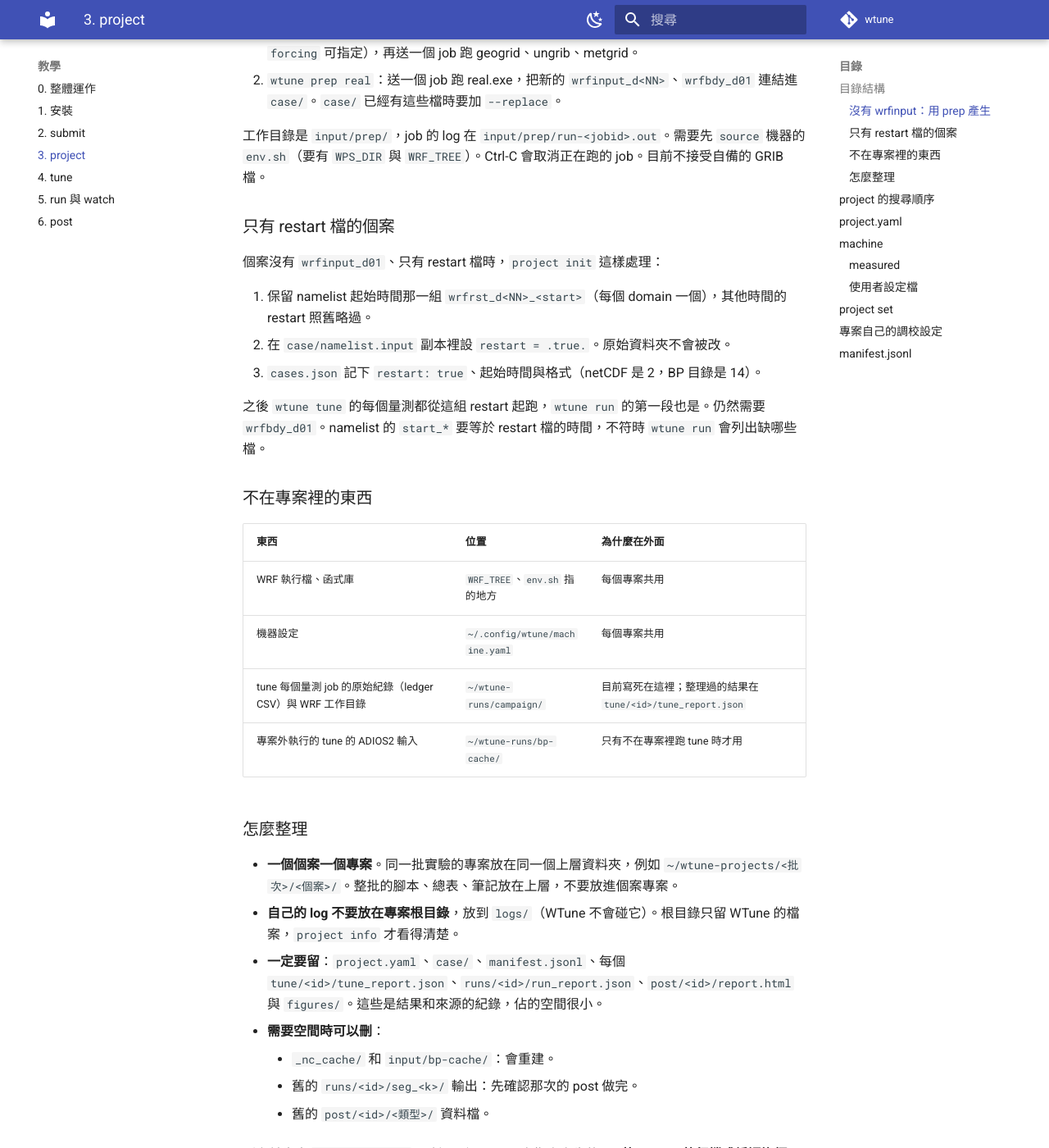
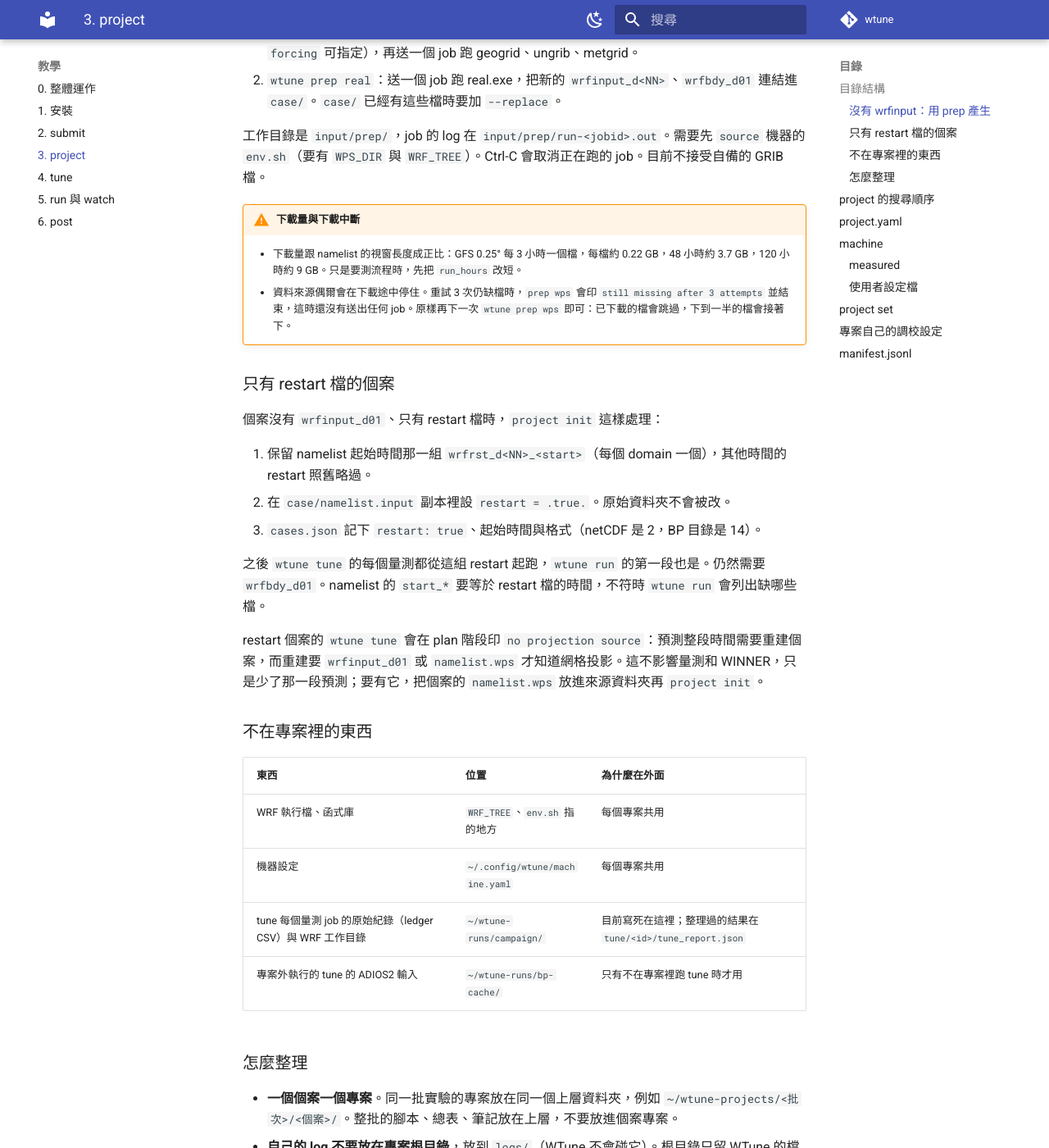
Before and after one commit to Noodle4219005/wtune, an MkDocs documentation site: the page built from docs/tutorial/project.md, in a window 1280 px wide and 1400 px high, scrolled down 2025 px. Shown: the whole window at 82% size. Built offline with MkDocs 1.6.1 and Material for MkDocs 9.7.7, drawn with Linux system fonts in a browser that asks for light colours; comment, search, counter and statistics services are not loaded.

Commit message:
docs: pitfalls from the f1-arm restart/prep/stop test
Co-Authored-By: Claude Opus 5.5 (1M context) <noreply@anthropic.com>
Claude-Session: https://claude.ai/code/session_012gLCCcLWq1a5GRiGvEnYQK

```diff
--- a/docs/tutorial/project.md
+++ b/docs/tutorial/project.md
@@ -64,6 +64,10 @@ flowchart TD
 
 工作目錄是 `input/prep/`，job 的 log 在 `input/prep/run-<jobid>.out`。需要先 `source` 機器的 `env.sh`（要有 `WPS_DIR` 與 `WRF_TREE`）。Ctrl-C 會取消正在跑的 job。目前不接受自備的 GRIB 檔。
 
+!!! warning "下載量與下載中斷"
+    - 下載量跟 namelist 的視窗長度成正比：GFS 0.25° 每 3 小時一個檔，每檔約 0.22 GB，48 小時約 3.7 GB，120 小時約 9 GB。只是要測流程時，先把 `run_hours` 改短。
+    - 資料來源偶爾會在下載途中停住。重試 3 次仍缺檔時，`prep wps` 會印 `still missing after 3 attempts` 並結束，這時還沒有送出任何 job。原樣再下一次 `wtune prep wps` 即可：已下載的檔會跳過，下到一半的檔會接著下。
+
 ### 只有 restart 檔的個案
 
 個案沒有 `wrfinput_d01`、只有 restart 檔時，`project init` 這樣處理：
@@ -73,6 +77,8 @@ flowchart TD
 3. `cases.json` 記下 `restart: true`、起始時間與格式（netCDF 是 2，BP 目錄是 14）。
 
 之後 `wtune tune` 的每個量測都從這組 restart 起跑，`wtune run` 的第一段也是。仍然需要 `wrfbdy_d01`。namelist 的 `start_*` 要等於 restart 檔的時間，不符時 `wtune run` 會列出缺哪些檔。
+
+restart 個案的 `wtune tune` 會在 plan 階段印 `no projection source`：預測整段時間需要重建個案，而重建要 `wrfinput_d01` 或 `namelist.wps` 才知道網格投影。這不影響量測和 WINNER，只是少了那一段預測；要有它，把個案的 `namelist.wps` 放進來源資料夾再 `project init`。
 
 ### 不在專案裡的東西
 
```
Also changed, not shown: docs/tutorial/run.md (+3 -0 lines), docs/tutorial/tune.md (+6 -0 lines).
